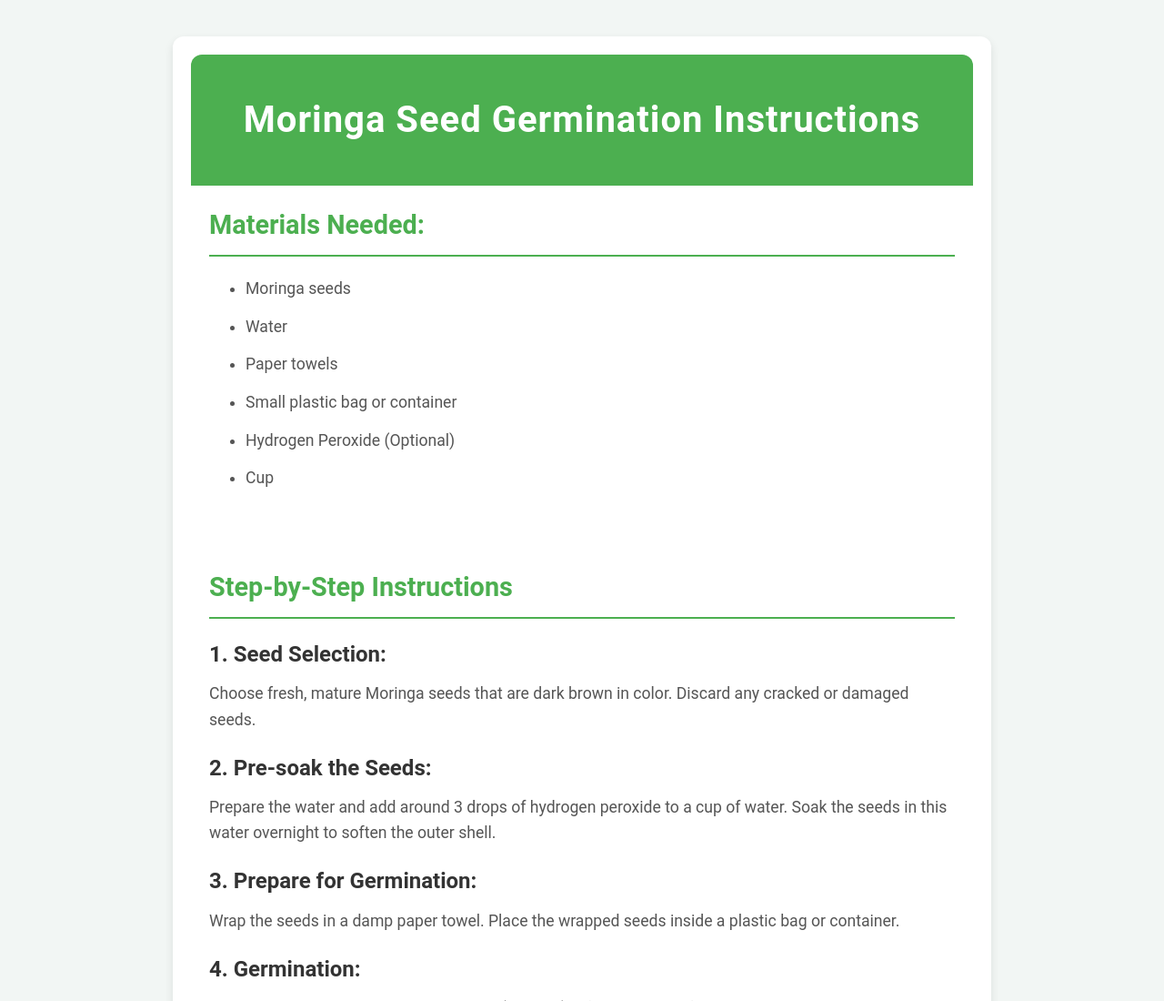
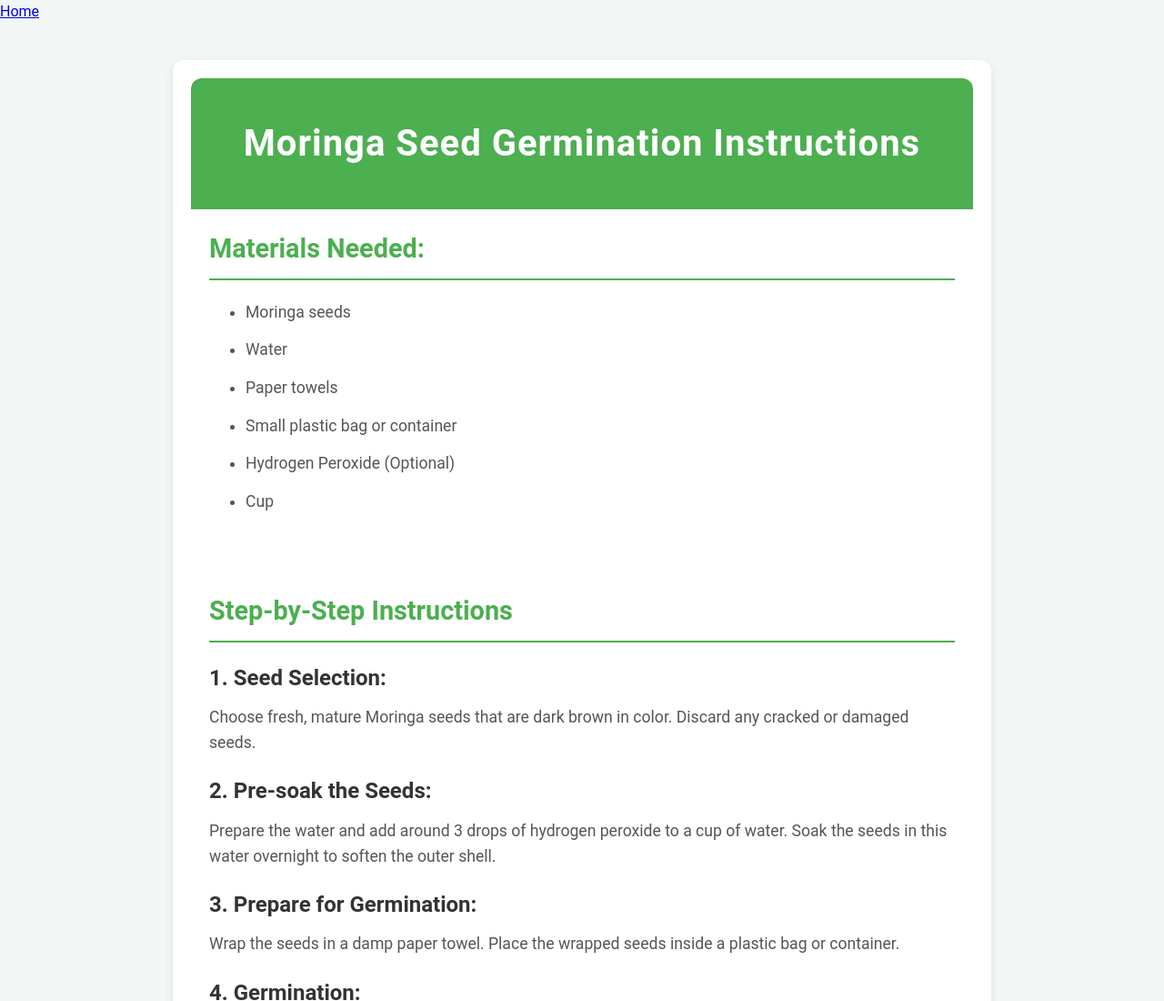
Before and after one commit to aarush67/Moringa-Seed-Germination-Instructions, a plain HTML site: page index.html in a window 1280 px wide. Shown: the top 1100 px of the page at 91% size. Drawn offline with Linux system fonts and the light colour scheme.

Commit message:
Update index.html

```diff
--- a/index.html
+++ b/index.html
@@ -8,6 +8,12 @@
      <link rel="icon" href="icon.png" type="image/png">
 </head>
 <body>
+    <!-- Navbar -->
+<nav>
+    <div class="navbar">
+        <a href="https://your-central-site-link.com" class="nav-home">Home</a>
+    </div>
+</nav>
     <div class="container">
         <header>
             <h1>Moringa Seed Germination Instructions</h1>
```
